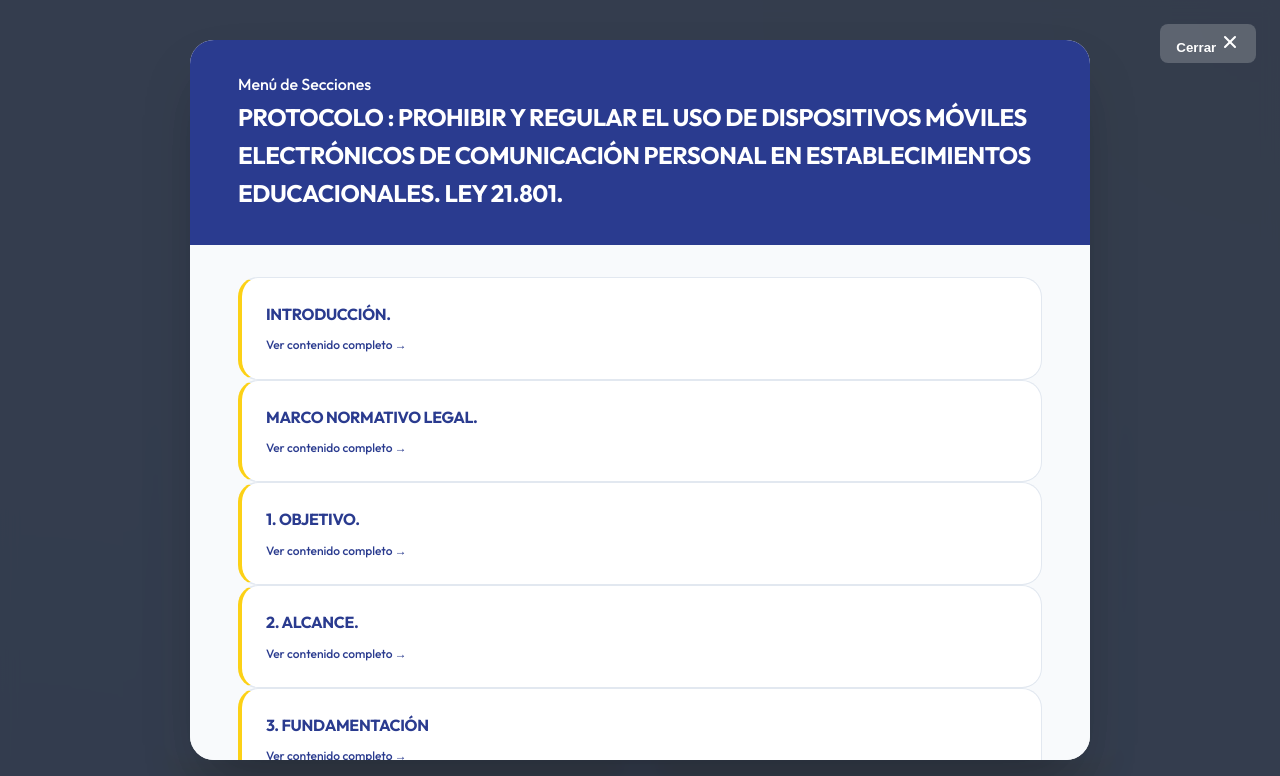
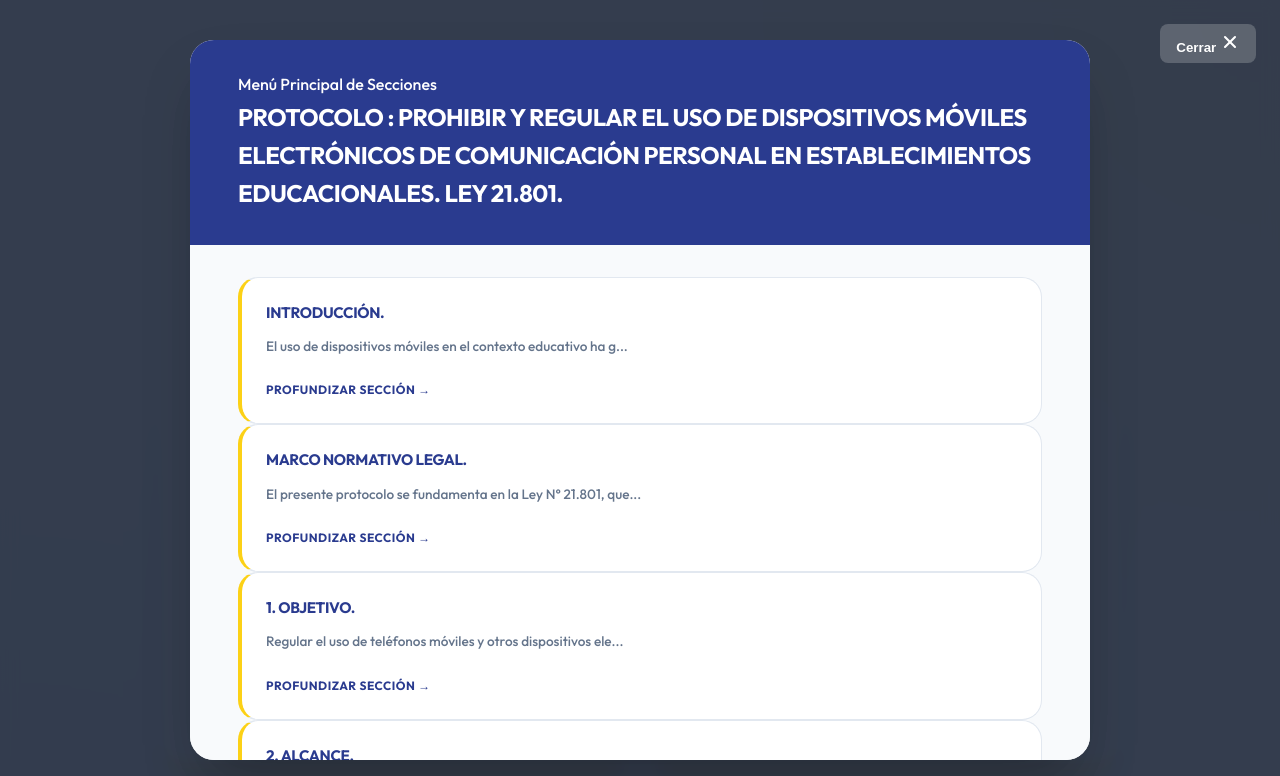
Before and after one commit to Juanpi2024/PROTOCOLOS-Y-REGLAMENTOS-CEIA-2026, a website built with Vite: page index.html in a window 1280 px wide. Both pictures are taken after a click on the element 394 px from the left and 586 px from the top of the page. Shown: the top 776 px of the page. Built offline with nearby package versions, Linux system fonts and the light colour scheme; grey boxes are pictures that could not be loaded; files whose address does not match are found by name.

Commit message:
UI Update: Dashboard tiles now show concise summaries to encourage deepening into sections

```diff
--- a/main.js
+++ b/main.js
@@ -1,6 +1,6 @@
 /**
  * CEIA Juanita Zúñiga - Protocol Management System
- * Bug Fix: Section parsing and dashboard organization
+ * UX Refinement: Dashboard Cards (Summary vs Detail)
  */
 
 const ProtocolApp = {
@@ -71,17 +71,26 @@ const ProtocolApp = {
 
         this.ui.modalContent.innerHTML = `
             <div class="modal-header">
-                <span class="protocol-badge">Menú de Secciones</span>
+                <span class="protocol-badge">Menú Principal de Secciones</span>
                 <h1>${data.titulo}</h1>
             </div>
             <div class="modal-body">
                 <div class="section-grid">
-                    ${sections.map((sec, index) => `
+                    ${sections.map((sec, index) => {
+                        // Create a concise preview
+                        const preview = sec.title.length > 80
+                            ? sec.title.substring(0, 80) + '...'
+                            : sec.title;
+
+                        return `
                         <div class="section-tile" onclick="ProtocolApp.renderDetail(${index})">
-                            <h3>${sec.title}</h3>
-                            <div class="tile-footer">Ver contenido completo →</div>
+                            <div class="tile-header-area">
+                                <h3>${preview}</h3>
+                                <p class="tile-preview-text">${sec.content[0] ? sec.content[0].substring(0, 60) + '...' : 'Ver detalles de la sección'}</p>
+                            </div>
+                            <div class="tile-footer">Profundizar sección →</div>
                         </div>
-                    `).join('')}
+                    `}).join('')}
                 </div>
             </div>
         `;
@@ -116,10 +125,6 @@ const ProtocolApp = {
         let introSection = { title: 'INTRODUCCIÓN Y MARCO GENERAL', content: [] };
         let currentSection = null;
 
-        // Pattern for section detection:
-        // 1. All caps titles (at least 4 chars)
-        // 2. Numbered points (1., 1.-, 1.1., 1.1, 4.1. etc.)
-        // 3. Lettered points (a), b), etc.)
         const titleRegex = /^[A-ZÁÉÍÓÚÑ\s]{4,}(\.|$)/;
         const numberRegex = /^[0-9]+(\.[0-9]+)*(\.|\.-|\s|$)/;
         const letterRegex = /^[a-z]\)/i;
@@ -144,11 +149,7 @@ const ProtocolApp = {
         });
 
         if (currentSection) sections.push(currentSection);
-
-        // Add intro at start if it has text
-        if (introSection.content.length > 0) {
-            sections.unshift(introSection);
-        }
+        if (introSection.content.length > 0) sections.unshift(introSection);
 
         return sections;
     }
--- a/style.css
+++ b/style.css
@@ -257,22 +257,41 @@ h1, h2, h3 {
   transition: var(--transition);
   cursor: pointer;
   border-left: 4px solid var(--secondary);
+  display: flex;
+  flex-direction: column;
+  justify-content: space-between;
 }
 
 .section-tile:hover {
   border-left-color: var(--primary);
-  transform: translateX(5px);
-  box-shadow: 0 10px 20px -5px rgba(0,0,0,0.05);
+  transform: translateY(-5px);
+  box-shadow: 0 10px 20px -5px rgba(0,0,0,0.1);
 }
 
 .section-tile h3 {
-  font-size: 1rem;
-  margin-bottom: 0.5rem;
+  font-size: 0.95rem;
+  margin-bottom: 0.8rem;
+  line-height: 1.4;
+  color: var(--primary);
+}
+
+.tile-preview-text {
+  font-size: 0.85rem;
+  color: var(--text-muted);
+  display: -webkit-box;
+  -webkit-line-clamp: 2;
+  -webkit-box-orient: vertical;
+  overflow: hidden;
+  margin-bottom: 1.5rem;
+  line-height: 1.5;
 }
 
 .tile-footer {
   color: var(--primary);
   font-size: 0.75rem;
+  font-weight: 700;
+  text-transform: uppercase;
+  letter-spacing: 0.5px;
 }
 
 /* Detail */
```
